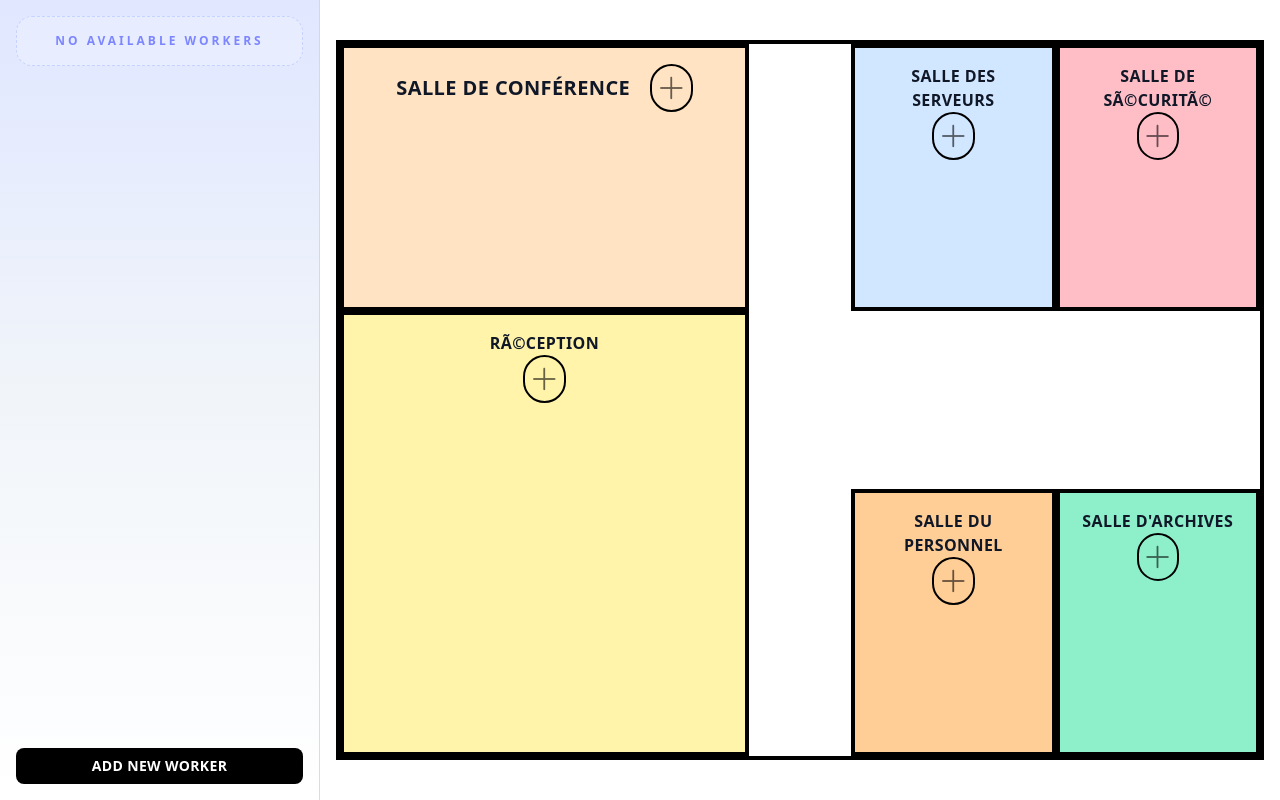
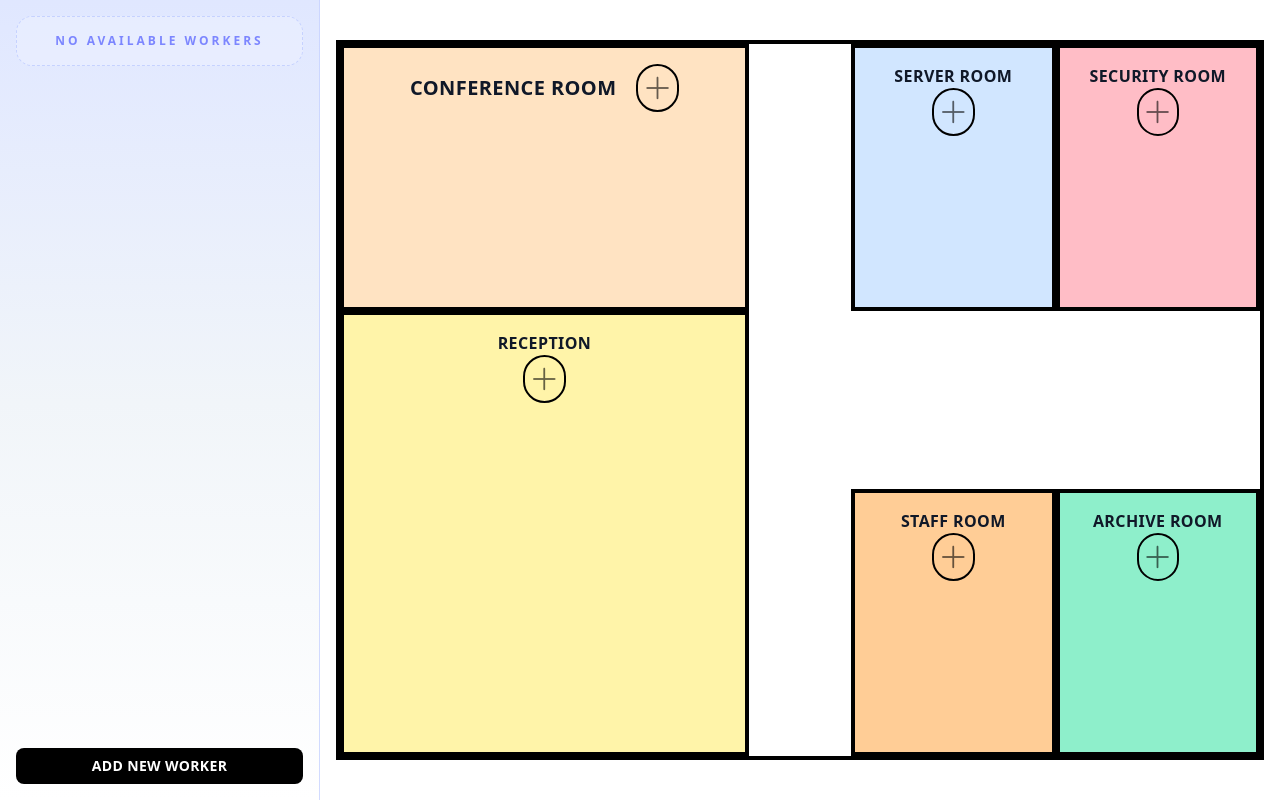
Before and after one commit to ilyas-doughmi/WorkSphere, a website with bundled scripts: page index.html in a window 1280 px wide. Built offline with nearby package versions, Linux system fonts and the light colour scheme.

Commit message:
fix: update room names from French to English for consistency

```diff
--- a/index.html
+++ b/index.html
@@ -202,11 +202,11 @@
             <section class="flex w-full max-w-5xl items-center justify-center">
                 <div class="grid h-[90vh] w-full grid-cols-9 grid-rows-[repeat(8,minmax(0,1fr))] border-4 border-black">
 
-                    <!-- Salle de confÃ©rence -->
+                    <!-- Conference Room -->
                     <div id="room1"
                         class="col-span-4 col-start-1 row-span-3 row-start-1 flex flex-col items-center justify-between border-4 border-black bg-orange-200/70 p-4 text-center font-semibold uppercase tracking-wide hover:bg-orange-500/70">
                         <div class="top flex gap-5 items-center">
-                            <div class="text-xl">Salle de conférence</div>
+                            <div class="text-xl">Conference Room</div>
                             <i class="bi bi-plus-lg cursor-pointer text-3xl text-black/60 border-2 border-black rounded-full p-1 hover:bg-black hover:text-white"
                                 onclick="openAssignModal('room1')"></i>
                         </div>
@@ -216,10 +216,10 @@
 
                     </div>
 
-                    <!-- Salle des serveurs -->
+                    <!-- Server Room -->
                     <div id="room2"
                         class="col-span-2 col-start-6 row-span-3 row-start-1 flex flex-col items-center justify-between border-4 border-black bg-blue-200/70 p-4 text-center font-semibold uppercase tracking-wide hover:bg-blue-400/70">
-                        <div>Salle des serveurs</div>
+                        <div>Server Room</div>
                         <i class="bi bi-plus-lg cursor-pointer text-3xl text-black/60 border-2 border-black rounded-full p-1 hover:bg-black hover:text-white"
                             onclick="openAssignModal('room2')"></i>
                         <div id="room" data-room-id="room2" class="middle h-full w-full grid-cols-3 grid gap-4 mt-4">
@@ -227,10 +227,10 @@
                         </div>
                     </div>
 
-                    <!-- Salle de sÃ©curitÃ© -->
+                    <!-- Security Room -->
                     <div id="room3"
                         class="col-span-2 col-start-8 row-span-3 row-start-1 flex flex-col items-center justify-between border-4 border-black bg-rose-300/70 p-4 text-center font-semibold uppercase tracking-wide hover:bg-rose-400/70">
-                        <div>Salle de sÃ©curitÃ©</div>
+                        <div>Security Room</div>
                         <i class="bi bi-plus-lg cursor-pointer text-3xl text-black/60 border-2 border-black rounded-full p-1 hover:bg-black hover:text-white"
                             onclick="openAssignModal('room3')"></i>
                         <div id="room" data-room-id="room3" class="middle h-full w-full grid-cols-3 grid gap-4 mt-4">
@@ -238,10 +238,10 @@
                         </div>
                     </div>
 
-                    <!-- RÃ©ception -->
+                    <!-- Reception -->
                     <div id="room4"
                         class="col-span-4 col-start-1 row-span-5 row-start-4 flex flex-col items-center justify-between border-4 border-black bg-yellow-200/70 p-4 text-center font-semibold uppercase tracking-wide hover:bg-yellow-400/70">
-                        <div>RÃ©ception</div>
+                        <div>Reception</div>
                         <i class="bi bi-plus-lg cursor-pointer text-3xl text-black/60 border-2 border-black rounded-full p-1 hover:bg-black hover:text-white"
                             onclick="openAssignModal('room4')"></i>
                         <div id="room" data-room-id="room4" class="middle h-full w-full grid-cols-3 grid gap-4 mt-4">
@@ -249,10 +249,10 @@
                         </div>
                     </div>
 
-                    <!-- Salle du personnel -->
+                    <!-- Staff Room -->
                     <div id="room5"
                         class="col-span-2 col-start-6 row-span-3 row-start-6 flex flex-col items-center justify-between border-4 border-black bg-orange-300/70 p-4 text-center font-semibold uppercase tracking-wide hover:bg-orange-400/70">
-                        <div>Salle du personnel</div>
+                        <div>Staff Room</div>
                         <i class="bi bi-plus-lg cursor-pointer text-3xl text-black/60 border-2 border-black rounded-full p-1 hover:bg-black hover:text-white"
                             onclick="openAssignModal('room5')"></i>
                         <div id="room" data-room-id="room5" class="middle h-full w-full grid-cols-3 grid gap-4 mt-4">
@@ -260,10 +260,10 @@
                         </div>
                     </div>
 
-                    <!-- Salle dâ€™archives -->
+                    <!-- Archive Room -->
                     <div id="room6"
                         class="col-span-2 col-start-8 row-span-3 row-start-6 flex flex-col items-center justify-between border-4 border-black bg-emerald-300/70 p-4 text-center font-semibold uppercase tracking-wide hover:bg-emerald-400/70">
-                        <div>Salle d'archives</div>
+                        <div>Archive Room</div>
                         <i class="bi bi-plus-lg cursor-pointer text-3xl text-black/60 border-2 border-black rounded-full p-1 hover:bg-black hover:text-white"
                             onclick="openAssignModal('room6')"></i>
                         <div id="room" data-room-id="room6" class="middle h-full w-full grid-cols-3 grid gap-4 mt-4">
```
